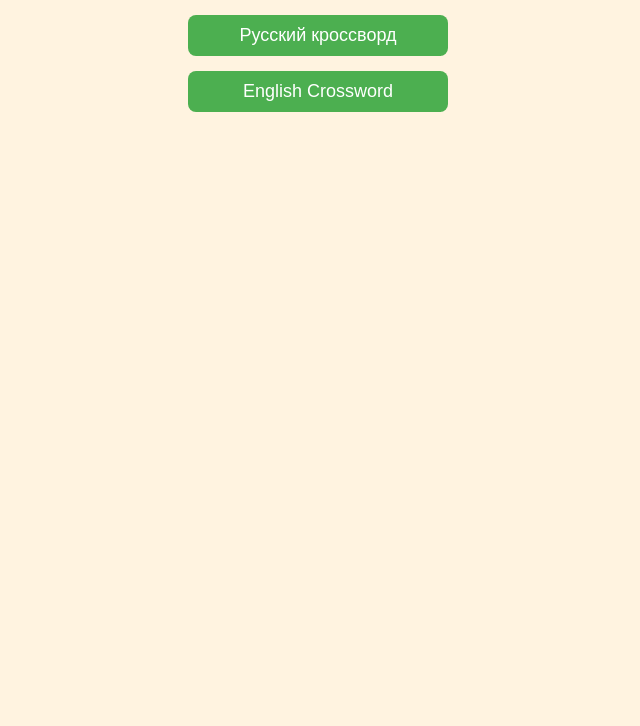
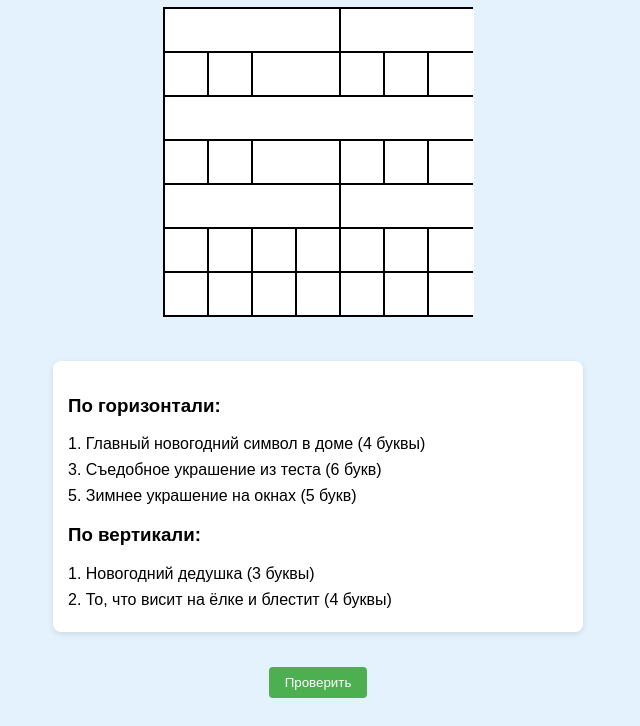
Before and after one commit to levshinaalisa78-a11y/dem.github.io, a plain HTML site: page index.html in a window 1280 px wide. Shown: the part 122-848 px from the top of the page, without its empty margins (322-962 px from the left). Before the commit the page ends 800 px from the top, so only its background shows below. Drawn offline with Linux system fonts and the light colour scheme.

Commit message:
Update index.html

```diff
--- a/index.html
+++ b/index.html
@@ -2,44 +2,195 @@
 <html lang="ru">
 <head>
   <meta charset="UTF-8">
-  <title>Новогодние кроссворды</title>
+  <title>Русский новогодний кроссворд</title>
   <style>
     body {
-      font-family: Arial;
+      font-family: Arial, sans-serif;
+      background: #e3f2fd;
       text-align: center;
-      background-color: #fff3e0;
-      padding: 40px;
+      padding: 20px;
     }
     h1 {
-      color: #b71c1c;
+      color: #c62828;
     }
-    .links {
-      margin-top: 30px;
+    .crossword {
+      display: inline-block;
+      margin: 20px;
+      border-collapse: collapse;
+    }
+    .crossword td {
+      width: 40px;
+      height: 40px;
+      border: 2px solid #000;
+      text-align: center;
+      vertical-align: middle;
       font-size: 18px;
+      font-weight: bold;
+      background: white;
     }
-    .links a {
-      display: block;
-      margin: 15px;
-      padding: 10px 20px;
-      background-color: #4caf50;
+    .black {
+      background: #000;
+    }
+    input {
+      width: 100%;
+      height: 100%;
+      border: none;
+      text-align: center;
+      font-size: 18px;
+      font-weight: bold;
+      text-transform: uppercase;
+    }
+    .clues {
+      max-width: 500px;
+      margin: 20px auto;
+      text-align: left;
+      padding: 15px;
+      background: white;
+      border-radius: 8px;
+      box-shadow: 0 2px 6px rgba(0,0,0,0.1);
+    }
+    .clue {
+      margin: 8px 0;
+    }
+    button {
+      margin-top: 15px;
+      padding: 8px 16px;
+      background: #4caf50;
       color: white;
-      text-decoration: none;
-      border-radius: 8px;
-      width: 220px;
-      margin-left: auto;
-      margin-right: auto;
+      border: none;
+      border-radius: 4px;
+      cursor: pointer;
     }
-    .links a:hover {
-      background-color: #388e3c;
+    button:hover {
+      background: #388e3c;
     }
   </style>
 </head>
 <body>
-  <h1>🎄 Новогодние кроссворды 🎄</h1>
+  <h1>🎄 Новогодний кроссворд (5 слов)</h1>
 
-  <div class="links">
-    <a href="krossvordRU.html">Русский кроссворд</a>
-    <a href="krossvordEN.html">English Crossword</a>
+  <!-- Сетка 7x7 -->
+  <table class="crossword" id="grid">
+    <tr>
+      <td><input maxlength="1"></td>
+      <td><input maxlength="1"></td>
+      <td><input maxlength="1"></td>
+      <td class="black"></td>
+      <td><input maxlength="1"></td>
+      <td><input maxlength="1"></td>
+      <td><input maxlength="1"></td>
+    </tr>
+    <tr>
+      <td class="black"></td>
+      <td class="black"></td>
+      <td><input maxlength="1"></td>
+      <td class="black"></td>
+      <td class="black"></td>
+      <td class="black"></td>
+      <td><input maxlength="1"></td>
+    </tr>
+    <tr>
+      <td><input maxlength="1"></td>
+      <td><input maxlength="1"></td>
+      <td><input maxlength="1"></td>
+      <td><input maxlength="1"></td>
+      <td><input maxlength="1"></td>
+      <td><input maxlength="1"></td>
+      <td><input maxlength="1"></td>
+    </tr>
+    <tr>
+      <td class="black"></td>
+      <td class="black"></td>
+      <td><input maxlength="1"></td>
+      <td class="black"></td>
+      <td class="black"></td>
+      <td class="black"></td>
+      <td><input maxlength="1"></td>
+    </tr>
+    <tr>
+      <td><input maxlength="1"></td>
+      <td><input maxlength="1"></td>
+      <td><input maxlength="1"></td>
+      <td class="black"></td>
+      <td><input maxlength="1"></td>
+      <td><input maxlength="1"></td>
+      <td><input maxlength="1"></td>
+    </tr>
+    <tr>
+      <td class="black"></td>
+      <td class="black"></td>
+      <td class="black"></td>
+      <td class="black"></td>
+      <td class="black"></td>
+      <td class="black"></td>
+      <td><input maxlength="1"></td>
+    </tr>
+    <tr>
+      <td class="black"></td>
+      <td class="black"></td>
+      <td class="black"></td>
+      <td class="black"></td>
+      <td class="black"></td>
+      <td class="black"></td>
+      <td><input maxlength="1"></td>
+    </tr>
+  </table>
+
+  <div class="clues">
+    <h3>По горизонтали:</h3>
+    <div class="clue">1. Главный новогодний символ в доме (4 буквы)</div>
+    <div class="clue">3. Съедобное украшение из теста (6 букв)</div>
+    <div class="clue">5. Зимнее украшение на окнах (5 букв)</div>
+
+    <h3>По вертикали:</h3>
+    <div class="clue">1. Новогодний дедушка (3 буквы)</div>
+    <div class="clue">2. То, что висит на ёлке и блестит (4 буквы)</div>
   </div>
+
+  <button onclick="checkAnswers()">Проверить</button>
+
+  <script>
+    // Правильные ответы (все заглавными)
+    const solution = [
+      ['Ё', 'Л', 'К', 'А', 'Ш', 'А', 'Р'],
+      ['', '', 'Р', '', '', '', 'Ы'],
+      ['Д', 'Е', 'Д', 'М', 'О', 'Р', 'О'],
+      ['', '', 'М', '', '', '', 'З'],
+      ['У', 'З', 'О', 'Р', ' ', ' ', ' '], // последние две ячейки не используются
+      ['', '', '', '', '', '', ' '],
+      ['', '', '', '', '', '', ' ']
+    ];
+
+    function checkAnswers() {
+      const inputs = document.querySelectorAll('input');
+      let index = 0;
+      let allCorrect = true;
+
+      // Проходим по сетке 7x7
+      for (let row = 0; row < 7; row++) {
+        for (let col = 0; col < 7; col++) {
+          const cell = document.querySelector(`#grid tr:nth-child(${row + 1}) td:nth-child(${col + 1})`);
+          if (!cell.classList.contains('black')) {
+            const input = cell.querySelector('input');
+            const userVal = (input.value || '').trim().toUpperCase();
+            const correctVal = solution[row][col] || '';
+
+            if (userVal === correctVal) {
+              input.style.backgroundColor = '#d4edda';
+            } else {
+              input.style.backgroundColor = '#f8d7da';
+              allCorrect = false;
+            }
+          }
+        }
+      }
+
+      if (allCorrect) {
+        alert('Поздравляем! Кроссворд решён! 🎉');
+      } else {
+        alert('Есть ошибки. Попробуйте ещё!');
+      }
+    }
+  </script>
 </body>
 </html>
```
